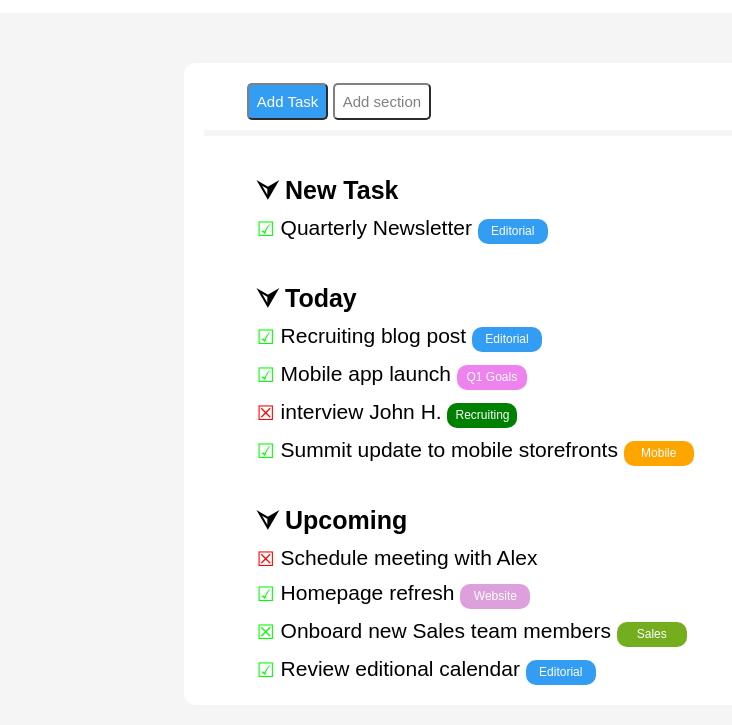
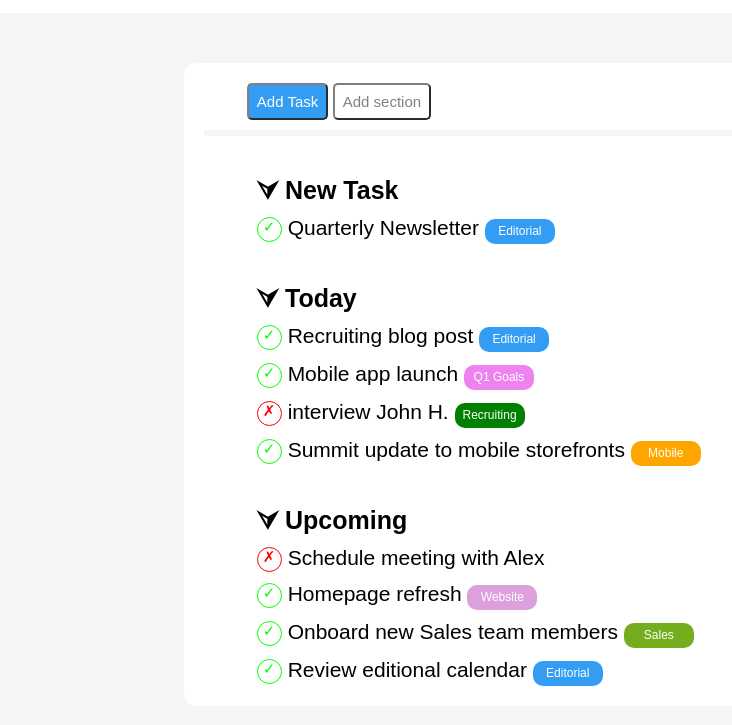
Before and after one commit to Mustaaaaa/html-css-toboolist, a plain HTML site: page index.html in a window 1280 px wide. Shown: the part 87-812 px from the top of the page, without its empty margins (8-740 px from the left). Drawn offline with Linux system fonts and the light colour scheme.

Commit message:
ADD: modify done and undone sign

```diff
--- a/css/style.css
+++ b/css/style.css
@@ -79,16 +79,36 @@ li{
     padding-top: 30px;
     padding-left: 5%;
 }
+/*********done and undone sign************/
+.circle-green{
+    height: 25px;
+    width: 25px;
+    border: 1px solid;
+    border-color: rgb(0, 255, 0);
+    border-radius: 50%;
+    display: inline-block;
+}
+.circle-red{
+    height: 25px;
+    width: 25px;
+    border: 1px solid;
+    border-color: rgb(255, 0, 0);
+    border-radius: 50%;
+    display: inline-block;
+}
 .done-sign{
     color: rgb(0, 255, 0);
-    font-size: 20px;
+    font-size: 15px;
     vertical-align: middle;
+    padding-left: 5px;
 }
 .undone-sign{
     color: rgb(255, 0, 0);
-    font-size: 20px;
+    font-size: 15px;
     vertical-align: middle;
+    padding-left: 5px;
 }
+/*********done and undone sign************/
 /*************only bubble*******************/
 .bubble{
     border-radius: 10px;
--- a/index.html
+++ b/index.html
@@ -26,23 +26,23 @@
                     <!--New task section-->
                     <ul class="section-list">
                         <li><h2>&#11163 New Task</h2></li>
-                        <li><span class="done-sign">&#9745</span>  Quarterly Newsletter <span class="blue bubble">Editorial</span></li>
+                        <li><span class="done-sign circle-green">&#x2713</span>  Quarterly Newsletter <span class="blue bubble">Editorial</span></li>
                     </ul>
                     <!--Today section-->
                     <ul class="section-list">
                         <li><h2>&#11163 Today</h2></li>
-                        <li><span class="done-sign">&#9745</span>  Recruiting blog post <span class="blue bubble">Editorial</span></li>
-                        <li><span class="done-sign">&#9745</span>  Mobile app launch <span class="violet bubble">Q1 Goals</span></li>
-                        <li><span class="undone-sign">&#9746</span>  interview John H. <span class="green bubble">Recruiting</span></li>
-                        <li><span class="done-sign">&#9745</span>  Summit update to mobile storefronts <span class="orange bubble">Mobile</span></li>
+                        <li><span class="done-sign circle-green">&#x2713</span>  Recruiting blog post <span class="blue bubble">Editorial</span></li>
+                        <li><span class="done-sign circle-green">&#x2713</span>  Mobile app launch <span class="violet bubble">Q1 Goals</span></li>
+                        <li><span class="undone-sign circle-red">&#x2717</span>  interview John H. <span class="green bubble">Recruiting</span></li>
+                        <li><span class="done-sign circle-green">&#x2713</span>  Summit update to mobile storefronts <span class="orange bubble">Mobile</span></li>
                     </ul>
                     <!--Upcoming section-->
                     <ul class="section-list">
                         <li><h2>&#11163 Upcoming</h2></li>
-                        <li><span class="undone-sign">&#9746</span>  Schedule meeting with Alex </li>
-                        <li><span class="done-sign">&#9745</span>  Homepage refresh <span class="plum bubble">Website</span></li>
-                        <li><span class="done-sign">&#9746</span>  Onboard new Sales team members <span class="yellow-green bubble">Sales</span></li>
-                        <li><span class="done-sign">&#9745</span>  Review editional calendar <span class="blue bubble">Editorial</span></li>
+                        <li><span class="undone-sign circle-red">&#x2717</span>  Schedule meeting with Alex </li>
+                        <li><span class="done-sign circle-green">&#x2713</span>  Homepage refresh <span class="plum bubble">Website</span></li>
+                        <li><span class="done-sign circle-green">&#x2713</span>  Onboard new Sales team members <span class="yellow-green bubble">Sales</span></li>
+                        <li><span class="done-sign circle-green">&#x2713</span>  Review editional calendar <span class="blue bubble">Editorial</span></li>
                     </ul>
                 </div>
             </div>
```
